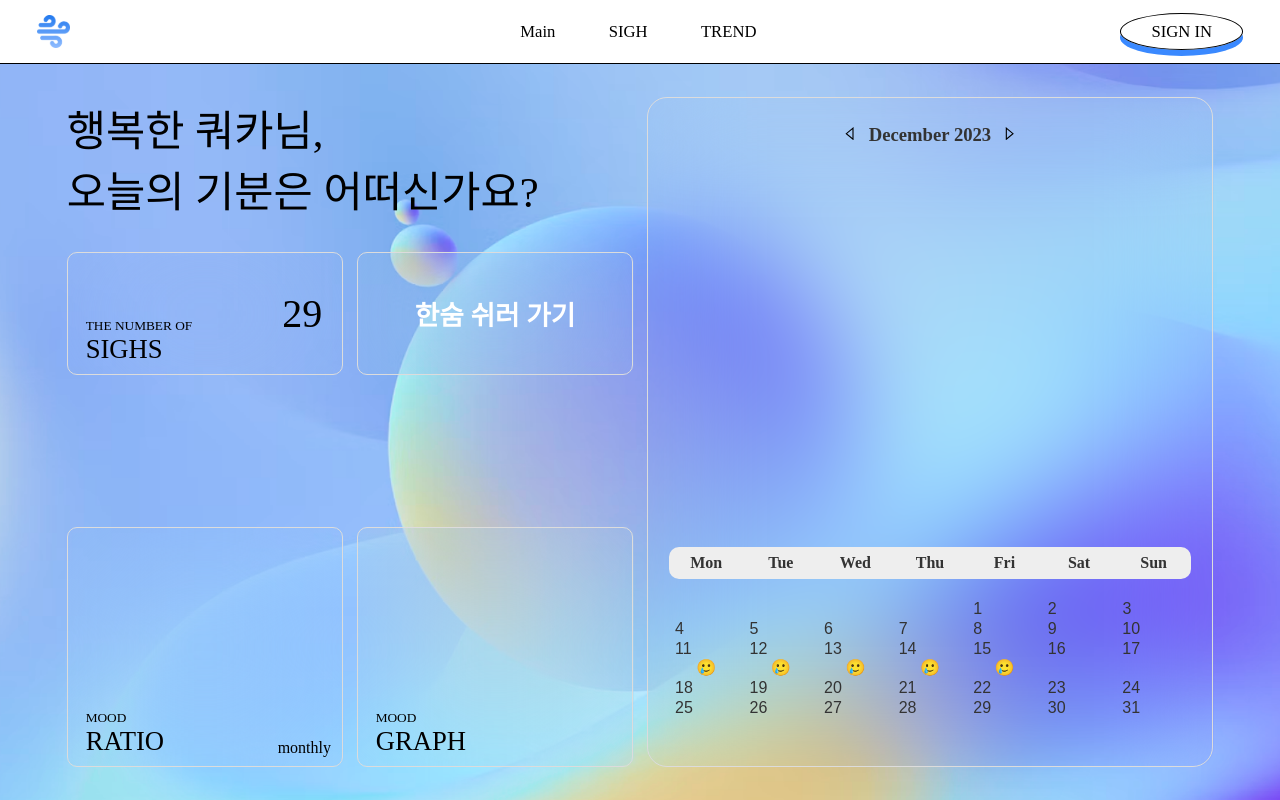
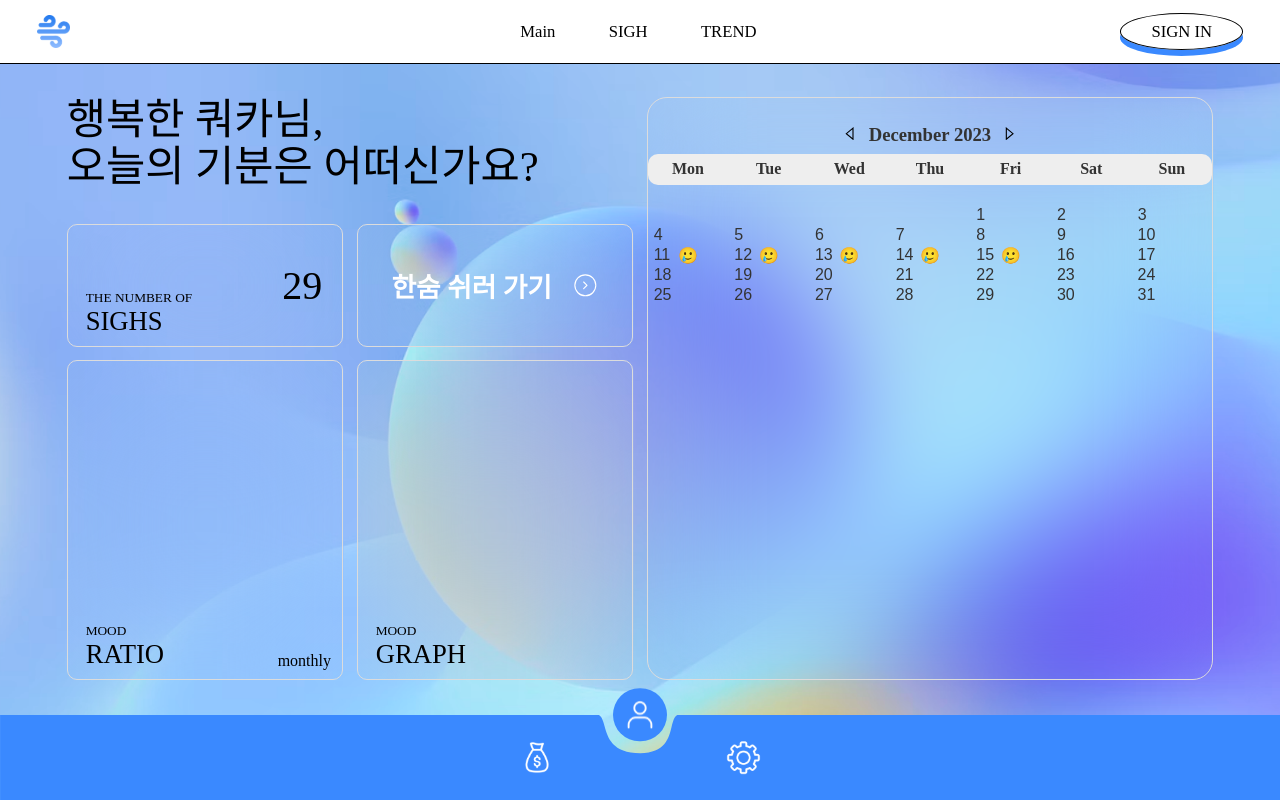
Before and after one commit to sessac-3rd-team-A/FE, a Next.js app: page /profile in a window 1280 px wide. Built offline with nearby package versions, Linux system fonts and the light colour scheme; a web font is replaced by a local one.

Commit message:
design: 프로필 페이지 메뉴 합침

```diff
--- a/src/app/profile/myShop/page.tsx
+++ b/src/app/profile/myShop/page.tsx
@@ -1,5 +1,5 @@
 import MyShopContainer from '@/containers/profile/myShop';
-import ProfileMenu from '@/containers/common/profileMenu';
+import ProfileMenu from '@/containers/Profile/profileMenu';
 
 export default function MyShop() {
   return (
--- a/src/containers/Profile/index.tsx
+++ b/src/containers/Profile/index.tsx
@@ -4,14 +4,18 @@ import EmoCalendar from './EmoCalendar';
 import '@/styles/profile/index.scss';
 import Link from 'next/link';
 import { useRouter } from 'next/navigation';
+import ProfileMenu from './profileMenu';
+import { CiCircleChevRight } from 'react-icons/ci';
 
 export default function ProfilePage() {
   const router = useRouter();
 
   return (
-    <section className="profile-container">
-      <div className="profile-left">
+    <div className="profile-container">
+      <section className="info-container">
+        <div className="info-left">
           <p className="title">
+            {/* {nickname}님, <br /> 오늘의 기분은 어떠신가요? */}
             행복한 쿼카님, <br /> 오늘의 기분은 어떠신가요?
           </p>
           <div className="left-content">
@@ -29,7 +33,12 @@ export default function ProfilePage() {
                 router.push('/');
               }}
             >
-            <Link href="/">한숨 쉬러 가기</Link>
+              <Link
+                href="/"
+                style={{ display: 'flex', alignItems: 'center', gap: '20px' }}
+              >
+                한숨 쉬러 가기 <CiCircleChevRight />
+              </Link>
             </div>
             <div className="ratio">
               {/* graph */}
@@ -47,9 +56,11 @@ export default function ProfilePage() {
             </div>
           </div>
         </div>
-      <div className="profile-right">
+        <div className="info-right">
           <EmoCalendar />
         </div>
       </section>
+      <ProfileMenu />
+    </div>
   );
 }
--- /dev/null
+++ b/src/containers/Profile/profileMenu.tsx
@@ -0,0 +1,47 @@
+'use client';
+import '@/styles/main.scss';
+import '@/styles/profile/profileMenu.scss';
+import { useState, useEffect } from 'react';
+
+export default function ProfileMenu() {
+  const [selectedImage, setSelectedImage] = useState(
+    '/images/profileMenu_2.svg',
+  );
+  const [selectedIcon, setSelectedIcon] = useState(2);
+
+  const handleIconClick = (newImage: string, index: number) => {
+    setSelectedImage(newImage);
+    setSelectedIcon(index);
+  };
+
+  useEffect(() => {}, [selectedImage]);
+
+  return (
+    <div className="profile-menu-container">
+      <nav className="profile-menu-nav">
+        <div>
+          {[1, 2, 3].map((index) => (
+            <div
+              key={index}
+              className={
+                selectedIcon === index
+                  ? 'icon-selected-circle'
+                  : 'icon-unselected-circle'
+              }
+              onClick={() =>
+                handleIconClick(`/images/profileMenu_${index}.svg`, index)
+              }
+            >
+              <img
+                src={`/images/profileMenu_icon${index}.svg`}
+                alt={`아이콘 ${index}`}
+                className={`icon ${selectedIcon === index ? '' : ''}`}
+              />
+            </div>
+          ))}
+        </div>
+      </nav>
+      <img src={selectedImage} alt="메뉴바" className="profile-menu-bottom" />
+    </div>
+  );
+}
--- a/src/styles/profile/calendar.scss
+++ b/src/styles/profile/calendar.scss
@@ -61,7 +61,7 @@ $theme-color-purple: rgba(124, 63, 124, 0.857);
 }
 
 .react-calendar__month-view {
-  padding: toSize(45) toSize(32) toSize(72) toSize(32);
+  // padding: toSize(45) toSize(32) toSize(80) toSize(32);
   height: 100%;
   display: flex;
   abbr {
@@ -69,6 +69,10 @@ $theme-color-purple: rgba(124, 63, 124, 0.857);
     color: $calendar-color-text;
     font-size: toSize(24);
     font-weight: 500;
+  }
+
+  & > div > div {
+    height: 100%;
   }
 }
 
@@ -87,12 +91,13 @@ $theme-color-purple: rgba(124, 63, 124, 0.857);
 }
 
 .react-calendar__month-view__days {
-  height: 100%;
+  // height: 100%;
   display: flex;
   margin-top: 20px;
 }
 
 .react-calendar__tile {
+  position: relative;
   text-align: start;
   border-radius: 10px;
   display: flex;
@@ -113,11 +118,10 @@ $theme-color-purple: rgba(124, 63, 124, 0.857);
   }
 
   div {
-    height: 100%;
-    width: 100%;
-    display: flex;
-    justify-content: center;
-    align-items: center;
+    position: absolute;
+    top: 50%;
+    left: 50%;
+    transform: translate(-50%, -50%);
     font-size: toSize(24);
   }
 }
--- a/src/styles/profile/index.scss
+++ b/src/styles/profile/index.scss
@@ -3,7 +3,6 @@
 @mixin fadeIn($time) {
   animation-name: fadeIn;
   animation-duration: $time;
-  // animation-delay: $time;
   animation-timing-function: ease-in-out;
 }
 
@@ -13,24 +12,29 @@ p {
   margin: 0;
 }
 
-// container
 .profile-container {
-  margin-top: $header-height;
-  box-sizing: border-box;
-  padding: toSize(50) toSize(100);
-  width: toSize(1920);
-  height: calc(100vh - $header-height);
-  display: flex;
-  gap: toSize(20);
-  align-items: stretch;
   background-image: url('/images/profile_background.png');
   background-position: center;
   background-repeat: no-repeat;
   background-size: cover;
+  height: calc(100vh - $header-height);
+  position: relative;
+}
+
+// container
+.info-container {
+  margin-top: $header-height;
+  height: calc(100% - toSize(80 + 50));
+  box-sizing: border-box;
+  padding: toSize(50) toSize(100);
+  width: toSize(1920);
+  display: flex;
+  gap: toSize(20);
+  align-items: stretch;
 }
 
 // left container
-.profile-left {
+.info-left {
   display: flex;
   flex-direction: column;
   width: 50%;
@@ -41,14 +45,16 @@ p {
     font-size: toSize(64);
     font-family: GMarketSans;
     margin-bottom: toSize(50);
+    font-weight: 400;
+    font-style: normal;
+    line-height: 110%;
     @include fadeIn(0.3s);
   }
 
   .left-content {
     height: 100%;
-
     display: grid;
-    grid-template-rows: repeat(2, minmax(100px, auto));
+    grid-template-rows: toSize(184) auto;
     grid-template-columns: repeat(2, 1fr);
     row-gap: toSize(20);
     column-gap: toSize(20);
@@ -60,7 +66,6 @@ p {
     .graph,
     .count {
       animation: fadeIn 0.5s ease-in-out forwards;
-      opacity: 0;
       border-radius: 10px;
       border: 0.5px solid $calendar-color-border;
       background-color: transparent;
@@ -71,7 +76,7 @@ p {
     .count {
       position: relative;
       font-family: LEMON MILK;
-      height: toSize(184);
+      // height: toSize(184);
 
       div:first-child {
         box-sizing: border-box;
@@ -82,6 +87,7 @@ p {
         justify-content: flex-end;
         align-items: center;
         padding: 0 toSize(30);
+        // background-color: red;
         -webkit-clip-path: polygon(
           0 0,
           100% 0,
@@ -116,7 +122,7 @@ p {
     }
 
     .link {
-      height: toSize(184);
+      // height: toSize(184);
       display: flex;
       justify-content: center;
       align-items: center;
@@ -161,7 +167,7 @@ p {
   }
 }
 
-.profile-right {
+.info-right {
   width: 50%;
   height: 100%;
   @include fadeIn(1s);
--- a/src/styles/profile/profileMenu.scss
+++ b/src/styles/profile/profileMenu.scss
@@ -1,6 +1,6 @@
 @import '/src/styles/global.scss';
 
-$primary-color: #3A89FF;
+$primary-color: #3a89ff;
 $icon-circle-size: toSize(80);
 $icon-size: toSize(50);
 $container-size: toSize(80);
@@ -9,15 +9,15 @@ $container-size: toSize(80);
 .profile-menu-container {
   width: 100%;
   height: $container-size;
-    position: absolute;
-    transform : translateY(-100%);
+  position: fixed;
+  transform: translateY(-130%);
   z-index: 100;
-    top: 100%;
+  bottom: 2%;
   display: flex;
   flex-direction: column;
   align-items: center;
 
-    .profile-menu-nav{
+  .profile-menu-nav {
     width: 100%;
     height: 100%;
     display: flex;
@@ -31,10 +31,12 @@ $container-size: toSize(80);
       align-items: center;
       justify-content: center;
       gap: toSize(75);
+      transition: transform 0.3s;
+      border-radius: 50%;
+      cursor: pointer;
 
       .icon-selected-circle {
         background-color: $primary-color;
-                border-radius: 50%;
         width: $icon-circle-size;
         height: $icon-circle-size;
         display: flex;
@@ -42,7 +44,7 @@ $container-size: toSize(80);
         justify-content: center;
         // margin-right: toSize(50);
         // margin-left: toSize(50);
-                animation: bounce 1s ease-in-out;
+        // animation: bounce 1s ease-in-out;
 
         .icon {
           width: 80%;
@@ -68,10 +70,9 @@ $container-size: toSize(80);
 
 .profile-menu-bottom {
   width: 100%;
-    position: relative;
+  // position: relative;
   z-index: 100;
 }
-
 
 @keyframes bounce {
   0% {
```
Also changed, not shown: src/containers/Profile/myShop.tsx (+18 -15 lines), src/containers/common/profileMenu.tsx (deleted, +0 -45 lines). Lines whose indentation alone changed are shown as unchanged.
